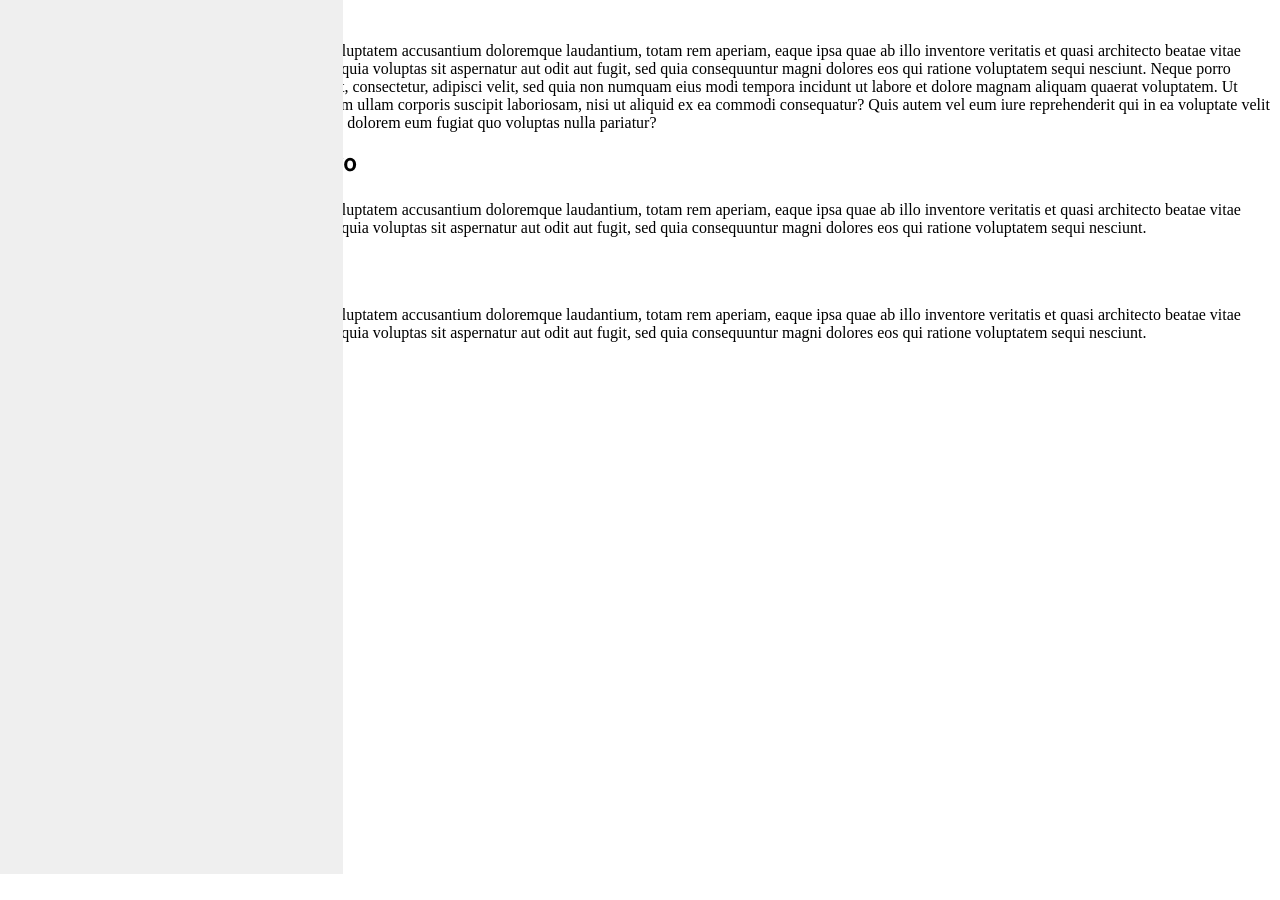
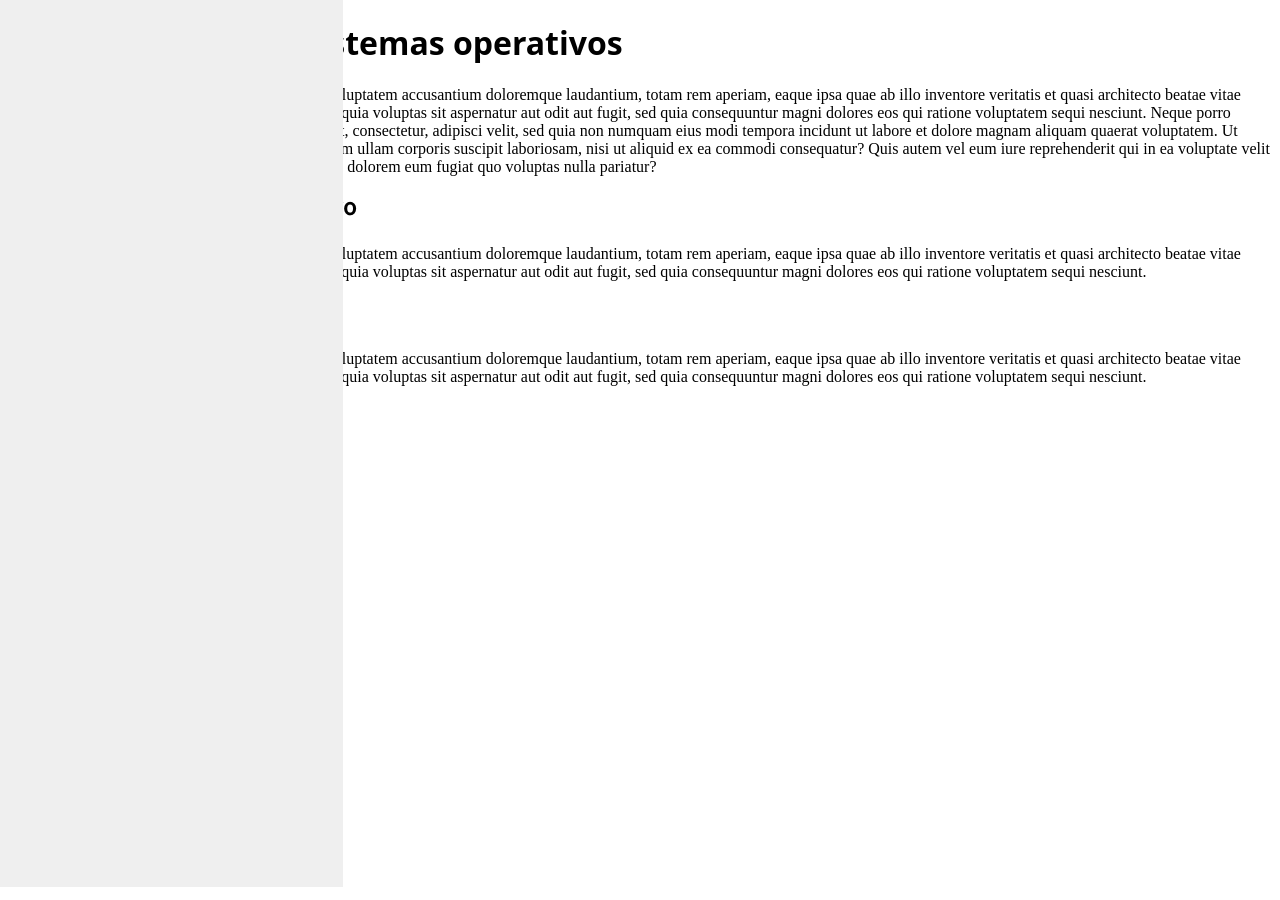
Before and after one commit to dkaerit/SSOO, a Jekyll site: the page built from _posts/2020-10-05-TEMA01.md, in a window 1280 px wide. Built offline with Jekyll 4.4.1, drawn with Linux system fonts in a browser that asks for light colours; some web fonts are replaced.

```diff
--- a/_posts/2020-10-05-TEMA01.md
+++ b/_posts/2020-10-05-TEMA01.md
@@ -2,7 +2,7 @@
 layout: post
 ---
 <div class="header">
-  # Introducción a los sistemas operativos
+  <h1>Introducción a los sistemas operativos</h1>
 </div>
 
 Sed ut perspiciatis unde omnis iste natus error sit voluptatem accusantium doloremque laudantium, totam rem aperiam, eaque ipsa quae ab illo inventore veritatis et quasi architecto beatae vitae dicta sunt explicabo. Nemo enim ipsam voluptatem quia voluptas sit aspernatur aut odit aut fugit, sed quia consequuntur magni dolores eos qui ratione voluptatem sequi nesciunt.
```
